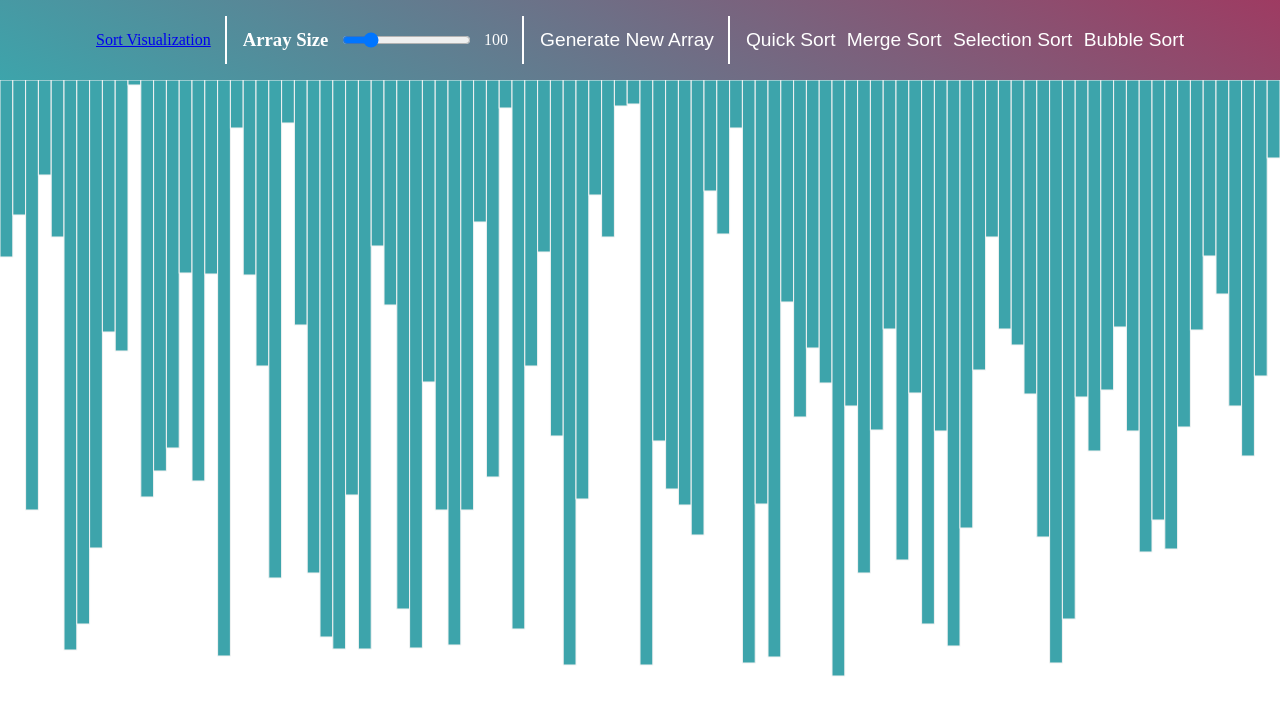
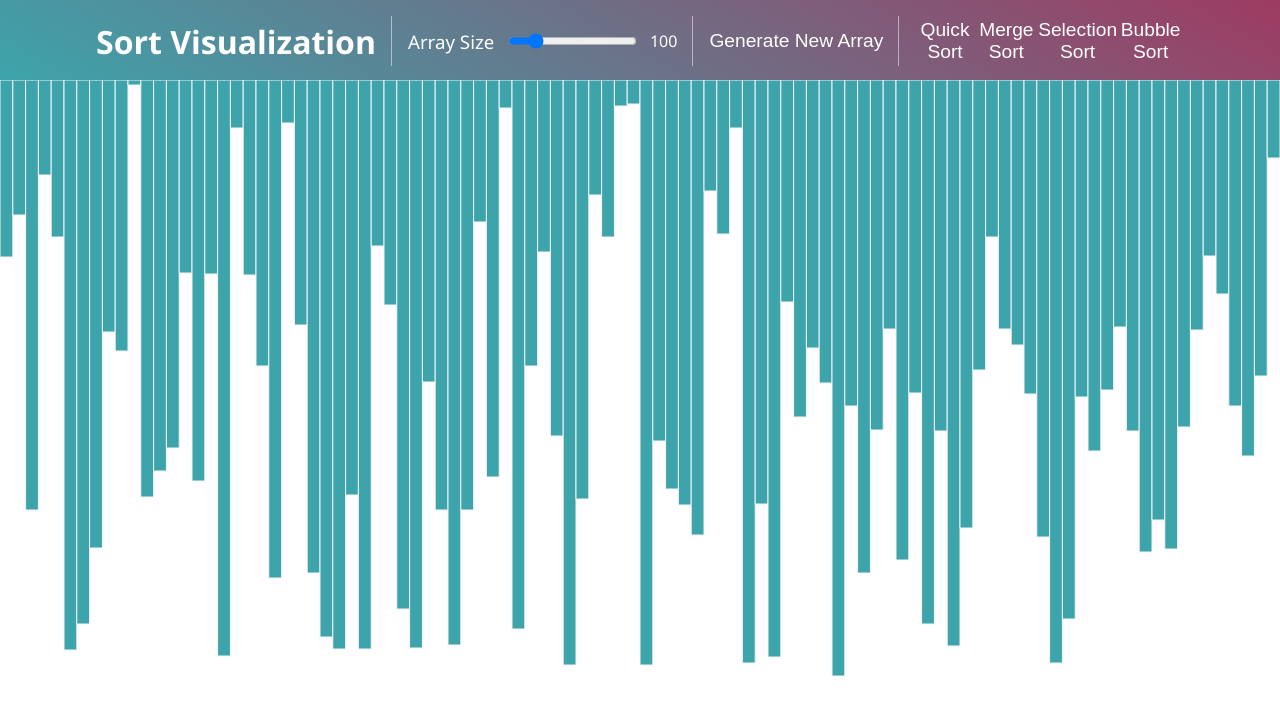
Before and after one commit to phiphuc27/sort-visualization, a plain HTML site: page index.html in a window 1280 px wide. Drawn offline with Linux system fonts and the light colour scheme.

Commit message:
fix final

```diff
--- a/css/main.css
+++ b/css/main.css
@@ -5,8 +5,21 @@
 }
 
 body {
+  font-family: 'Segoe UI', Tahoma, Geneva, Verdana, sans-serif;
   height: 100vh;
   width: 100vw;
+}
+
+a {
+  text-decoration: none;
+  text-transform: capitalize;
+  font-size: 2rem;
+  color: white;
+  font-weight: bold;
+}
+
+h3 {
+  font-weight: 400;
 }
 
 .sort-navbar {
@@ -35,8 +48,8 @@ body {
   position: absolute;
   right: -1em;
   height: 60%;
-	width: 2px;
-	background-color: white;
+  width: 1px;
+  background-color: rgba(255, 255, 255, 0.5);
 }
 
 .sort-navbar li {
```
Lines whose indentation alone changed are shown as unchanged.
